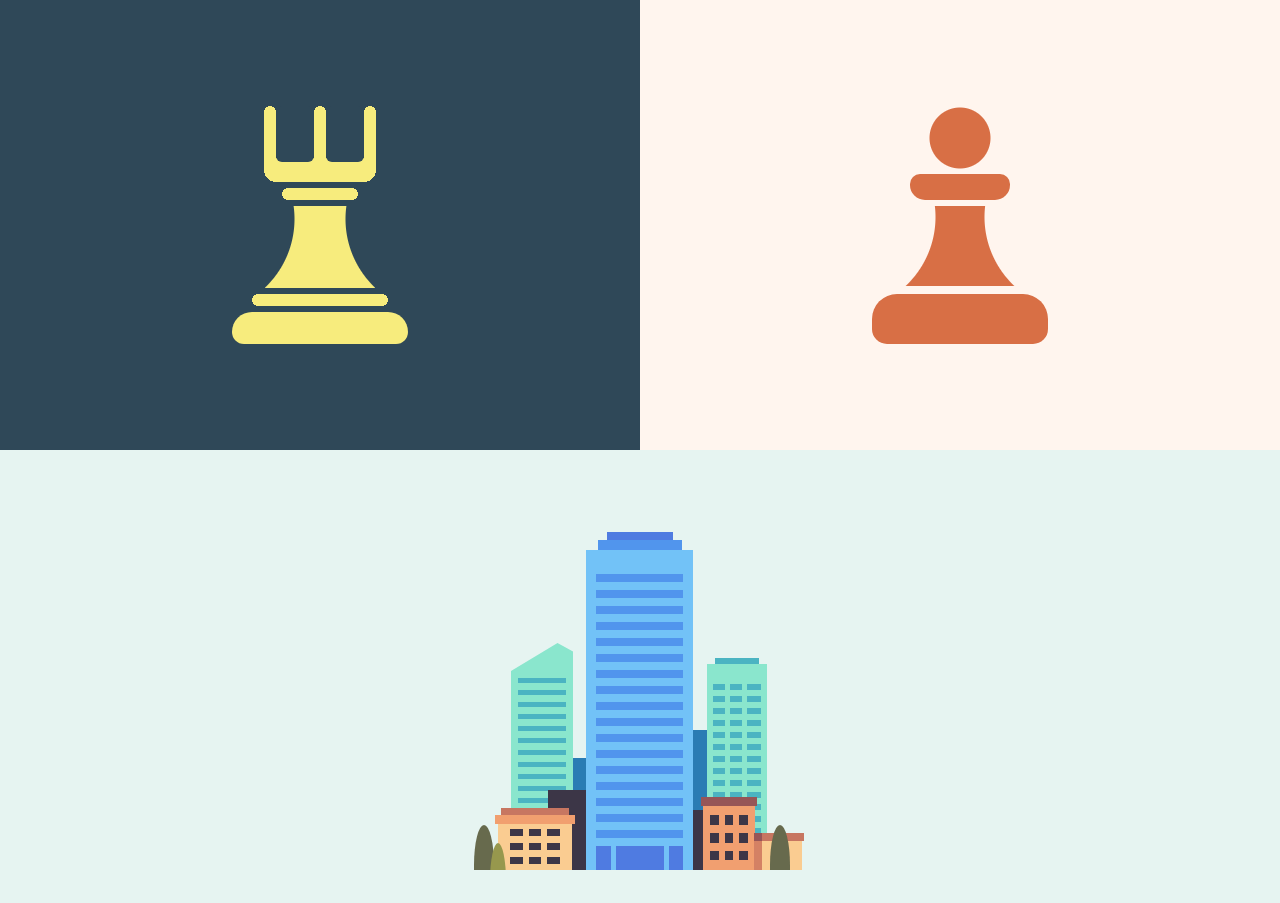
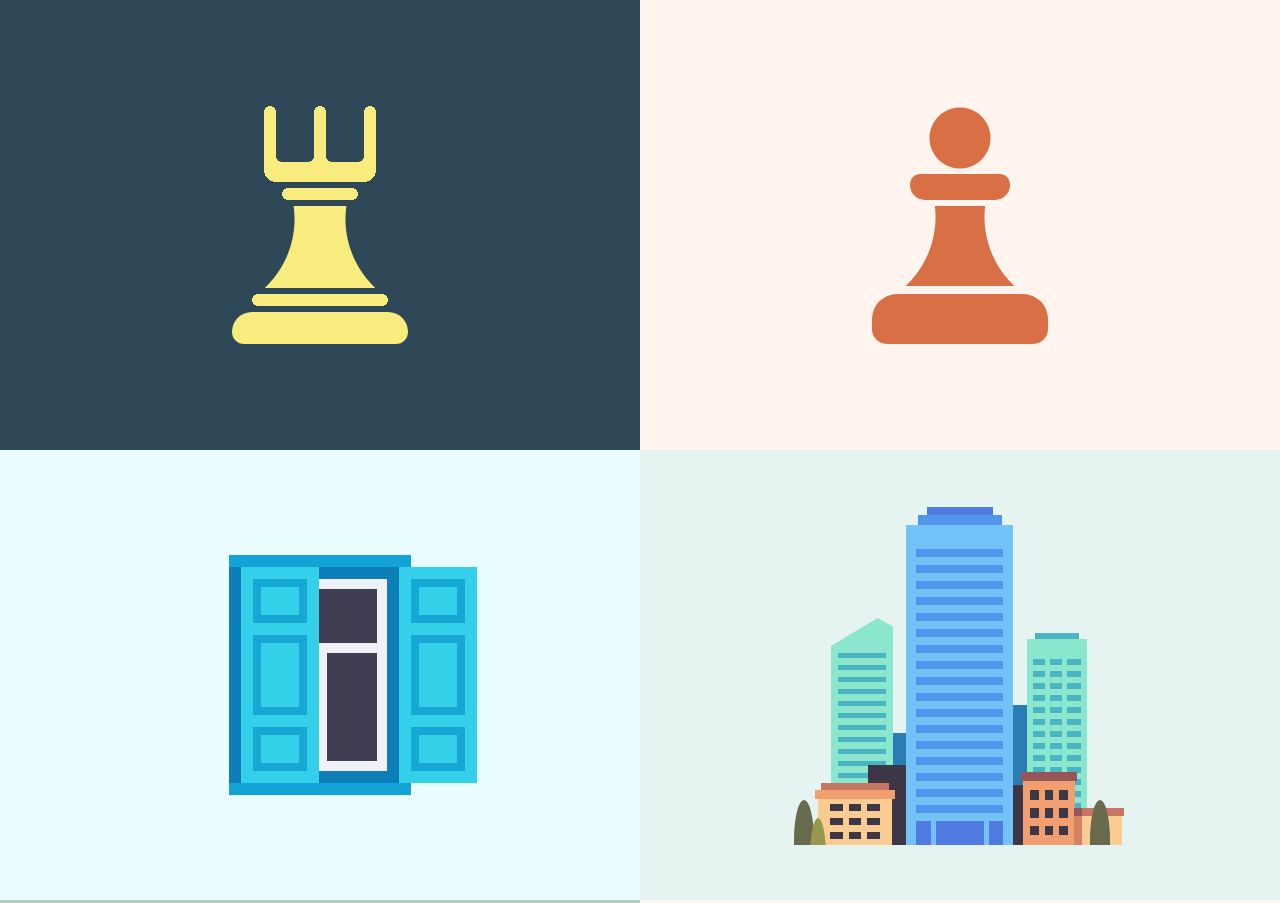
Before and after one commit to arman-borkhani/single-div, a website: page index.html in a window 1280 px wide. Shown: the top 903 px of the page. Drawn offline with Linux system fonts and the light colour scheme.

Commit message:
Add window

```diff
--- /dev/null
+++ b/SCSS/_window.scss
@@ -0,0 +1,70 @@
+#window {
+  --turquoise: #34d0e9;
+  --blue-100: #16a7d4;
+  --blue-200: #12a4D7;
+  --blue-300: #0d7eb8;
+  --bg-color: #fff5ee;
+  --white: #f0f0f7;
+  --arsenic: #413e53;
+
+  background-color: #e9fdff;
+
+  div {
+    position: absolute;
+    width: 314px;
+    height: 240px;
+    top: 50%;
+    left: 50%;
+    transform: translate(-50%, -50%);
+    perspective: 1000px;
+    background:
+    linear-gradient(var(--arsenic), var(--arsenic)) 164px 98px / 50px 108px,
+    linear-gradient(var(--arsenic), var(--arsenic)) 100px 98px / 50px 108px,
+    linear-gradient(var(--arsenic), var(--arsenic)) center 34px / 114px 54px,
+    linear-gradient(var(--white), var(--white)) center 24px / 134px 192px,
+    linear-gradient(var(--blue-300), var(--blue-300)) center 12px / 182px 216px,
+    linear-gradient(var(--blue-200), var(--blue-200)) center bottom / 182px 12px,
+    linear-gradient(var(--blue-200), var(--blue-200)) center top / 182px 12px;
+    background-repeat: no-repeat;
+  }
+
+  div::before,
+  div::after {
+    content: "";
+    display: block;
+    position: absolute;
+    width: 78px;
+    height: 216px;
+    bottom: 12px;
+    background:
+    linear-gradient(var(--turquoise), var(--turquoise)) center 136px / 54px 12px,
+    linear-gradient(var(--turquoise), var(--turquoise)) center 44px / 54px 12px,
+    linear-gradient(var(--turquoise), var(--turquoise)) center 64px / 38px 64px,
+    linear-gradient(var(--turquoise), var(--turquoise)) center 156px / 38px 28px,
+    linear-gradient(var(--turquoise), var(--turquoise)) center 8px / 38px 28px;
+    background-color: var(--blue-100);
+    background-repeat: no-repeat;
+    border: 12px solid var(--turquoise);
+    transform-style: preserve-3d;
+    transform-origin: right center;
+  }
+
+  div::before {
+    left: 0;
+    animation: flip 1600ms ease-out infinite alternate;
+  }
+
+  div::after {
+    right: 0;
+  }
+
+  @keyframes flip {
+    0% {
+      transform: rotateY(0);
+    }
+
+    40%, 100% {
+      transform: rotateY(180deg);
+    }
+  }
+}
--- a/SCSS/main.scss
+++ b/SCSS/main.scss
@@ -8,3 +8,4 @@
 @import "skyscraper";
 @import "pawn";
 @import "rook";
+@import "window";
--- a/index.html
+++ b/index.html
@@ -14,7 +14,10 @@
     <div class="entry" id="pawn">
       <div></div>
     </div>
-    <div class="entry entry--full" id="skyscraper">
+    <div class="entry" id="window">
+      <div></div>
+    </div>
+    <div class="entry" id="skyscraper">
       <div></div>
     </div>
     <div class="entry" id="piano">
```
Also changed, not shown: style.css, 1 other file.
